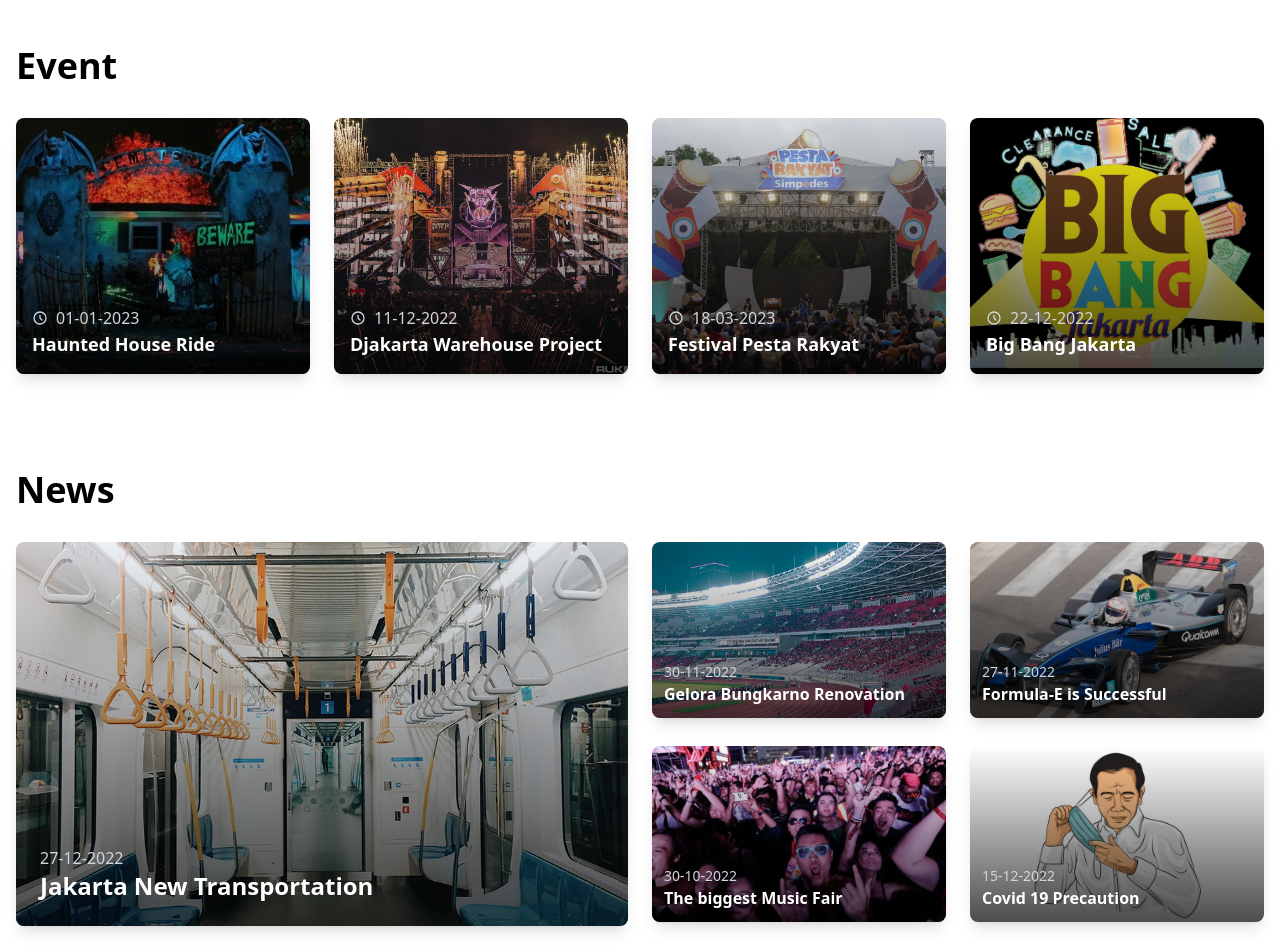
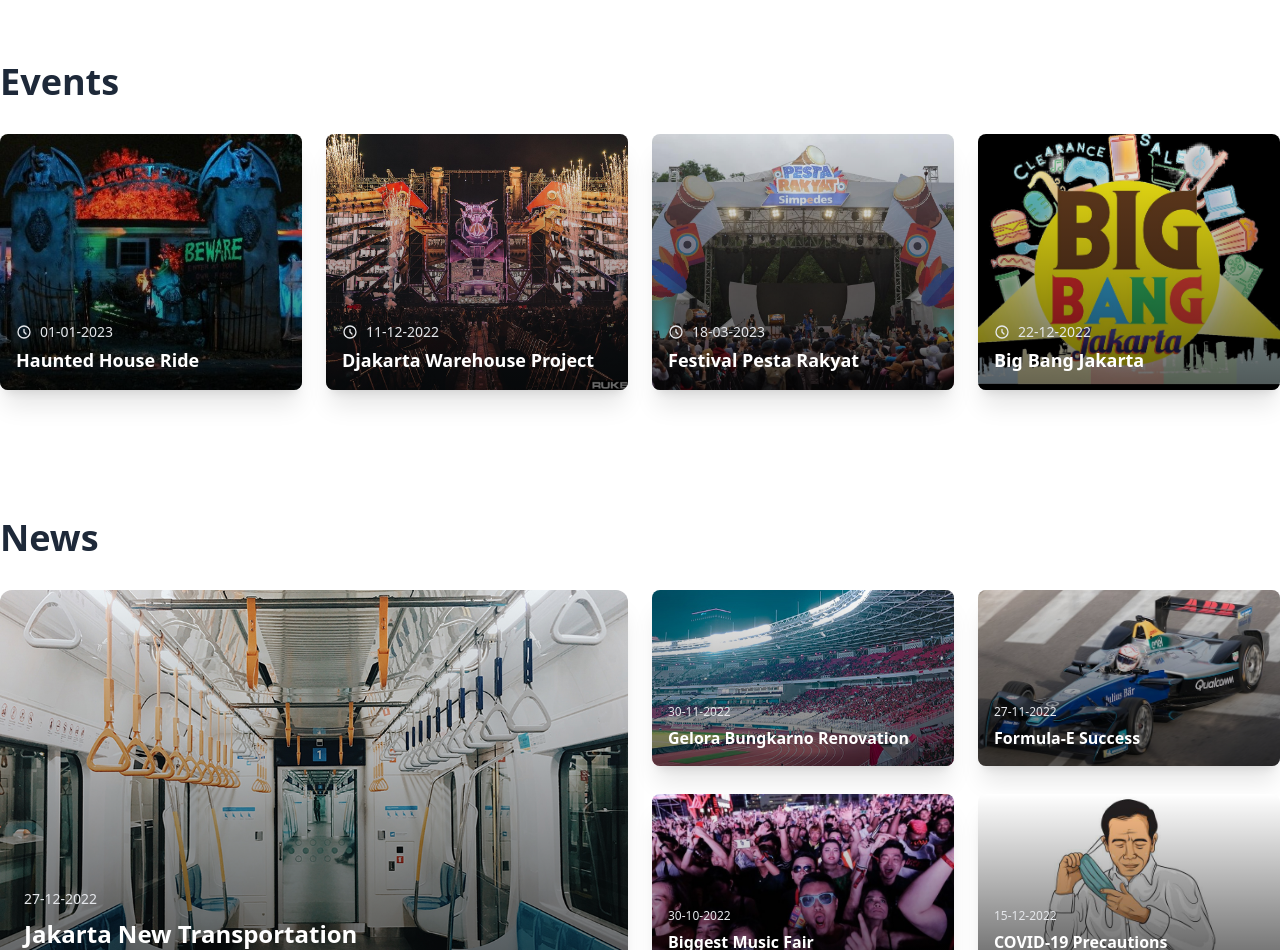
Before and after one commit to VermountW/Website-Next.Js, a Next.js app: page / in a window 1280 px wide. Shown: the part 802-1752 px from the top of the page. Built offline with nearby package versions, Linux system fonts and the light colour scheme.

Commit message:
Set Margin

```diff
--- a/app/page.tsx
+++ b/app/page.tsx
@@ -1,251 +1,155 @@
 import Image from 'next/image';
-import heroimage from '../public/assets/img/hero1.jpg'; // Adjust the path as needed
+import heroimage from '../public/assets/img/hero1.jpg';
 
 const Home = () => {
   return (
     <div className="bg-white">
-      <div>
-        {/* Hero Section */}
-        <div className="relative h-[90vh] bg-cover bg-center" style={{ backgroundImage: `url(${heroimage.src})` }}>
-          <div className="absolute inset-0 bg-black/15"></div>
-          <div className="relative h-full flex items-center justify-center text-center">
+      {/* Fixed Hero Section */}
+      <div className="relative h-[90vh]">
+        <div className="absolute inset-0 w-full h-full">
+          <Image
+            src={heroimage}
+            alt="Jakarta Skyline"
+            layout="fill"
+            objectFit="cover"
+            priority
+            className="z-0"
+          />
+        </div>
+        <div className="absolute inset-0 bg-black/15 z-10"></div>
+        <div className="relative h-full flex items-center justify-center text-center z-20">
           <div className="text-white px-4">
-              <p className="text-3xl mb-2 font-semibold">The Capital City of Indonesia</p>
-              <h1 className="text-5xl font-bold">JAKARTA</h1>
+            <p className="text-3xl md:text-4xl mb-2 font-semibold">
+              The Capital City of Indonesia
+            </p>
+            <h1 className="text-5xl md:text-6xl font-bold tracking-wide">JAKARTA</h1>
           </div>
         </div>
       </div>
 
-        {/* Events Section */}
-        <section className="py-12">
-          <div className="container mx-auto px-4">
-            <h2 className="text-4xl text-black font-bold mb-8">Event</h2>
+      {/* Events Section with Fixed Layout */}
+      <section className="py-16 px-4 md:px-0">
+        <div className="container mx-auto max-w-7xl">
+          <h2 className="text-3xl md:text-4xl font-bold text-gray-800 mb-8">Events</h2>
           <div className="grid grid-cols-1 md:grid-cols-4 gap-6">
-              {/* Event 1 */}
-              <div className="relative group overflow-hidden rounded-lg shadow-lg h-64">
+            {[
+              {
+                img: "/assets/img/rumah.jpg",
+                date: "01-01-2023",
+                title: "Haunted House Ride",
+                link: "https://www.instagram.com/wahanahantuid/"
+              },
+              {
+                img: "/assets/img/djakarta.jpg",
+                date: "11-12-2022",
+                title: "Djakarta Warehouse Project",
+                link: "https://www.djakartawarehouse.com/"
+              },
+              {
+                img: "/assets/img/pesta.jpeg",
+                date: "18-03-2023",
+                title: "Festival Pesta Rakyat",
+                link: "#"
+              },
+              {
+                img: "/assets/img/bigbang2.jpg",
+                date: "22-12-2022",
+                title: "Big Bang Jakarta",
+                link: "#"
+              }
+            ].map((event, index) => (
+              <div key={index} className="relative group h-64 overflow-hidden rounded-lg shadow-xl">
+                <div className="relative w-full h-full">
                   <Image
-                  src="/assets/img/rumah.jpg"
-                  alt="Haunted House Ride"
+                    src={event.img}
+                    alt={event.title}
                     layout="fill"
                     objectFit="cover"
-                  className="transition-transform duration-300 group-hover:scale-110"
+                    className="transition-transform duration-300 group-hover:scale-105"
                   />
-                <div className="absolute inset-0 bg-gradient-to-t from-black to-transparent opacity-70"></div>
+                </div>
+                <div className="absolute inset-0 bg-gradient-to-t from-black/60 to-transparent" />
                 <div className="absolute bottom-0 left-0 right-0 p-4 text-white">
-                  <div>
-                    <a href="" className="text-base text-gray-300 flex items-center">
-                      <svg className="w-4 h-4 mr-2" fill="none" stroke="currentColor" viewBox="0 0 24 24" xmlns="http://www.w3.org/2000/svg">
-                        <path strokeLinecap="round" strokeLinejoin="round" strokeWidth="2" d="M12 8v4l3 3m6-3a9 9 0 11-18 0 9 9 0 0118 0z"></path>
+                  <div className="flex items-center text-sm text-gray-200 mb-1">
+                    <svg className="w-4 h-4 mr-2" fill="none" stroke="currentColor" viewBox="0 0 24 24">
+                      <path strokeLinecap="round" strokeLinejoin="round" strokeWidth={2} d="M12 8v4l3 3m6-3a9 9 0 11-18 0 9 9 0 0118 0z" />
                     </svg>
-                      01-01-2023
-                    </a>
-                    <a href="https://www.instagram.com/wahanahantuid/" className="text-lg font-semibold hover:text-[#5a91c7] transition duration-200">
-                      Haunted House Ride
+                    {event.date}
+                  </div>
+                  <a
+                    href={event.link}
+                    className="text-lg font-semibold hover:text-blue-300 transition-colors duration-200"
+                  >
+                    {event.title}
                   </a>
                 </div>
               </div>
-              </div>
-
-              {/* Event 2 */}
-              <div className="relative group overflow-hidden rounded-lg shadow-lg h-64">
-                <Image
-                  src="/assets/img/djakarta.jpg"
-                  alt="Djakarta Warehouse Project"
-                  layout="fill"
-                  objectFit="cover"
-                  className="transition-transform duration-300 group-hover:scale-110"
-                />
-                <div className="absolute inset-0 bg-gradient-to-t from-black to-transparent opacity-70"></div>
-                <div className="absolute bottom-0 left-0 right-0 p-4 text-white">
-                  <div>
-                    <a href="" className="text-base text-gray-300 flex items-center">
-                      <svg className="w-4 h-4 mr-2" fill="none" stroke="currentColor" viewBox="0 0 24 24" xmlns="http://www.w3.org/2000/svg">
-                        <path strokeLinecap="round" strokeLinejoin="round" strokeWidth="2" d="M12 8v4l3 3m6-3a9 9 0 11-18 0 9 9 0 0118 0z"></path>
-                      </svg>
-                      11-12-2022
-                    </a>
-                    <a href="https://www.djakartawarehouse.com/" className="text-lg font-semibold hover:text-[#5a91c7] transition duration-200">
-                      Djakarta Warehouse Project
-                    </a>
-                  </div>
-                </div>
-              </div>
-
-              {/* Event 3 */}
-              <div className="relative group overflow-hidden rounded-lg shadow-lg h-64">
-                <Image
-                  src="/assets/img/pesta.jpeg"
-                  alt="Festival Pesta Rakyat"
-                  layout="fill"
-                  objectFit="cover"
-                  className="transition-transform duration-300 group-hover:scale-110"
-                />
-                <div className="absolute inset-0 bg-gradient-to-t from-black to-transparent opacity-70"></div>
-                <div className="absolute bottom-0 left-0 right-0 p-4 text-white">
-                  <div>
-                    <a href="" className="text-base text-gray-300 flex items-center">
-                      <svg className="w-4 h-4 mr-2" fill="none" stroke="currentColor" viewBox="0 0 24 24" xmlns="http://www.w3.org/2000/svg">
-                        <path strokeLinecap="round" strokeLinejoin="round" strokeWidth="2" d="M12 8v4l3 3m6-3a9 9 0 11-18 0 9 9 0 0118 0z"></path>
-                      </svg>
-                      18-03-2023
-                    </a>
-                    <a href="" className="text-lg font-semibold hover:text-[#5a91c7] transition duration-200">
-                      Festival Pesta Rakyat
-                    </a>
-                  </div>
-                </div>
-              </div>
-
-              {/* Event 4 */}
-              <div className="relative group overflow-hidden rounded-lg shadow-lg h-64">
-                <Image
-                  src="/assets/img/bigbang2.jpg"
-                  alt="Big Bang Jakarta"
-                  layout="fill"
-                  objectFit="cover"
-                  className="transition-transform duration-300 group-hover:scale-110"
-                />
-                <div className="absolute inset-0 bg-gradient-to-t from-black to-transparent opacity-70"></div>
-                <div className="absolute bottom-0 left-0 right-0 p-4 text-white">
-                  <div>
-                    <a href="" className="text-base text-gray-300 flex items-center">
-                      <svg className="w-4 h-4 mr-2" fill="none" stroke="currentColor" viewBox="0 0 24 24" xmlns="http://www.w3.org/2000/svg">
-                        <path strokeLinecap="round" strokeLinejoin="round" strokeWidth="2" d="M12 8v4l3 3m6-3a9 9 0 11-18 0 9 9 0 0118 0z"></path>
-                      </svg>
-                      22-12-2022
-                    </a>
-                    <a href="" className="text-lg font-semibold hover:text-[#5a91c7] transition duration-200">
-                      Big Bang Jakarta
-                    </a>
-                  </div>
-                </div>
-              </div>
+            ))}
           </div>
         </div>
       </section>
 
-        {/* News Section */}
-        <section className="py-12">
-          <div className="container mx-auto px-4">
-            <h2 className="text-4xl font-bold mb-8 text-black">News</h2>
+      {/* News Section with Improved Grid */}
+      <section className="py-16 px-4 md:px-0">
+        <div className="container mx-auto max-w-7xl">
+          <h2 className="text-3xl md:text-4xl font-bold text-gray-800 mb-8">News</h2>
           <div className="grid grid-cols-1 md:grid-cols-2 gap-6">
-              {/* Large News Item */}
-              <div className="relative group overflow-hidden rounded-lg shadow-lg h-96">
+            {/* Main News Card */}
+            <div className="relative group h-96 rounded-xl shadow-xl overflow-hidden">
+              <div className="relative w-full h-full">
                 <Image
                   src="/assets/img/mrt.jpg"
-                  alt="Jakarta New Transportation"
+                  alt="Jakarta Transportation"
                   layout="fill"
                   objectFit="cover"
-                  className="transition-transform duration-300 group-hover:scale-110"
+                  className="transition-transform duration-300 group-hover:scale-105"
                 />
-                <div className="absolute inset-0 bg-gradient-to-t from-black to-transparent opacity-70"></div>
+              </div>
+              <div className="absolute inset-0 bg-gradient-to-t from-black/60 to-transparent" />
               <div className="absolute bottom-0 left-0 right-0 p-6 text-white">
-                  <div>
-                    <a href="" className="text-base text-gray-300 flex items-center">
-                      27-12-2022
-                    </a>
-                    <a href="news.html" className="text-2xl font-semibold hover:text-[#5a91c7] transition duration-200">
+                <span className="text-sm text-gray-200">27-12-2022</span>
+                <h3 className="text-2xl font-bold mt-2">
+                  <a href="#" className="hover:text-blue-300 transition-colors duration-200">
                     Jakarta New Transportation
                   </a>
-                  </div>
+                </h3>
               </div>
             </div>
 
             {/* News Grid */}
             <div className="grid grid-cols-2 gap-6">
-                {/* News Item 1 */}
-                <div className="relative group overflow-hidden rounded-lg shadow-lg h-44">
+              {[
+                { img: "/assets/img/gelora.jpg", date: "30-11-2022", title: "Gelora Bungkarno Renovation" },
+                { img: "/assets/img/e.jpg", date: "27-11-2022", title: "Formula-E Success" },
+                { img: "/assets/img/dwp.jpg", date: "30-10-2022", title: "Biggest Music Fair" },
+                { img: "/assets/img/covid.jpg", date: "15-12-2022", title: "COVID-19 Precautions" }
+              ].map((news, index) => (
+                <div key={index} className="relative group h-44 rounded-lg shadow-xl overflow-hidden">
+                  <div className="relative w-full h-full">
                     <Image
-                    src="/assets/img/gelora.jpg"
-                    alt="Gelora Bungkarno Renovation"
+                      src={news.img}
+                      alt={news.title}
                       layout="fill"
                       objectFit="cover"
-                    className="transition-transform duration-300 group-hover:scale-110"
+                      className="transition-transform duration-300 group-hover:scale-105"
                     />
-                  <div className="absolute inset-0 bg-gradient-to-t from-black to-transparent opacity-70"></div>
-                  <div className="absolute bottom-0 left-0 right-0 p-3 text-white">
-                    <div>
-                      <a href="" className="text-sm text-gray-300 flex items-center ">
-                        30-11-2022
+                  </div>
+                  <div className="absolute inset-0 bg-gradient-to-t from-black/60 to-transparent" />
+                  <div className="absolute bottom-0 left-0 right-0 p-4 text-white">
+                    <span className="text-xs text-gray-200">{news.date}</span>
+                    <h4 className="text-base font-semibold mt-1">
+                      <a href="#" className="hover:text-blue-300 transition-colors duration-200">
+                        {news.title}
                       </a>
-                      <a href="news.html" className="text-base font-semibold hover:text-[#5a91c7] transition duration-200">
-                        Gelora Bungkarno Renovation
-                      </a>
+                    </h4>
                   </div>
                 </div>
-                </div>
-
-                {/* News Item 2 */}
-                <div className="relative group overflow-hidden rounded-lg shadow-lg h-44">
-                  <Image
-                    src="/assets/img/e.jpg"
-                    alt="Formula-E is Successful"
-                    layout="fill"
-                    objectFit="cover"
-                    className="transition-transform duration-300 group-hover:scale-110"
-                  />
-                  <div className="absolute inset-0 bg-gradient-to-t from-black to-transparent opacity-70"></div>
-                  <div className="absolute bottom-0 left-0 right-0 p-3 text-white">
-                    <div>
-                      <a href="" className="text-sm text-gray-300 flex items-center">
-                        27-11-2022
-                      </a>
-                      <a href="news.html" className="text-base font-semibold hover:text-[#5a91c7] transition duration-200">
-                        Formula-E is Successful
-                      </a>
-                    </div>
-                  </div>
-                </div>
-
-                {/* News Item 3 */}
-                <div className="relative group overflow-hidden rounded-lg shadow-lg h-44">
-                  <Image
-                    src="/assets/img/dwp.jpg"
-                    alt="The biggest Music Fair"
-                    layout="fill"
-                    objectFit="cover"
-                    className="transition-transform duration-300 group-hover:scale-110"
-                  />
-                  <div className="absolute inset-0 bg-gradient-to-t from-black to-transparent opacity-70"></div>
-                  <div className="absolute bottom-0 left-0 right-0 p-3 text-white">
-                    <div>
-                      <a href="" className="text-sm text-gray-300 flex items-center">
-                        30-10-2022
-                      </a>
-                      <a href="news.html" className="text-base font-semibold hover:text-[#5a91c7] transition duration-200">
-                        The biggest Music Fair
-                      </a>
-                    </div>
-                  </div>
-                </div>
-
-                {/* News Item 4 */}
-                <div className="relative group overflow-hidden rounded-lg shadow-lg h-44">
-                  <Image
-                    src="/assets/img/covid.jpg"
-                    alt="Covid 19 Precaution"
-                    layout="fill"
-                    objectFit="cover"
-                    className="transition-transform duration-300 group-hover:scale-110"
-                  />
-                  <div className="absolute inset-0 bg-gradient-to-t from-black to-transparent opacity-70"></div>
-                  <div className="absolute bottom-0 left-0 right-0 p-3 text-white">
-                    <div>
-                      <a href="" className="text-sm text-gray-300 flex items-center">
-                        15-12-2022
-                      </a>
-                      <a href="news.html" className="text-base font-semibold hover:text-[#5a91c7] transition duration-200">
-                        Covid 19 Precaution
-                      </a>
-                    </div>
-                  </div>
-                </div>
+              ))}
             </div>
           </div>
         </div>
       </section>
     </div>
-    </div>
   );
 };
 
--- a/components/Header.tsx
+++ b/components/Header.tsx
@@ -17,7 +17,7 @@
 
   return (
     <header className="bg-white shadow-md">
-      <nav className="container mx-auto px-4">
+      <nav className="container mx-auto max-w-7xl">
         <div className="flex justify-between items-center py-4">
           {/* Logo and Site Title */}
           <div className="flex items-center">
--- a/components/footer.tsx
+++ b/components/footer.tsx
@@ -1,11 +1,10 @@
-// components/Footer.jsx
 import Link from 'next/link';
 import Image from 'next/image';
 
 export default function Footer() {
   return (
     <footer className="bg-white py-12 border-t border-gray-200">
-      <div className="container mx-auto px-4">
+      <div className="container mx-auto max-w-7xl">
         <div className="grid grid-cols-1 md:grid-cols-14 gap-8">
           {/* Logo Section */}
           <div className="md:col-span-3 sm:col-span-4">
```
Lines whose indentation alone changed are shown as unchanged.
